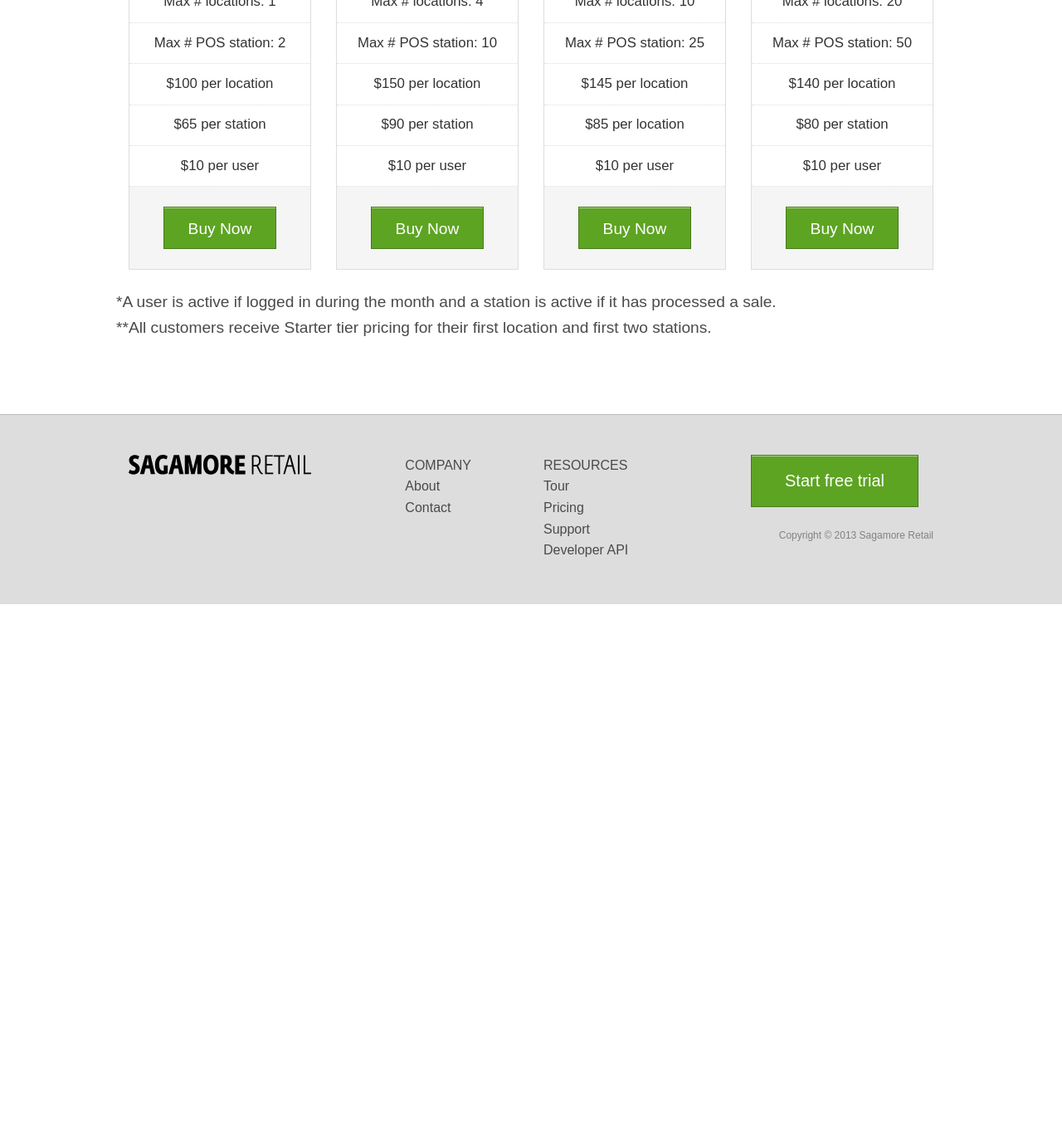
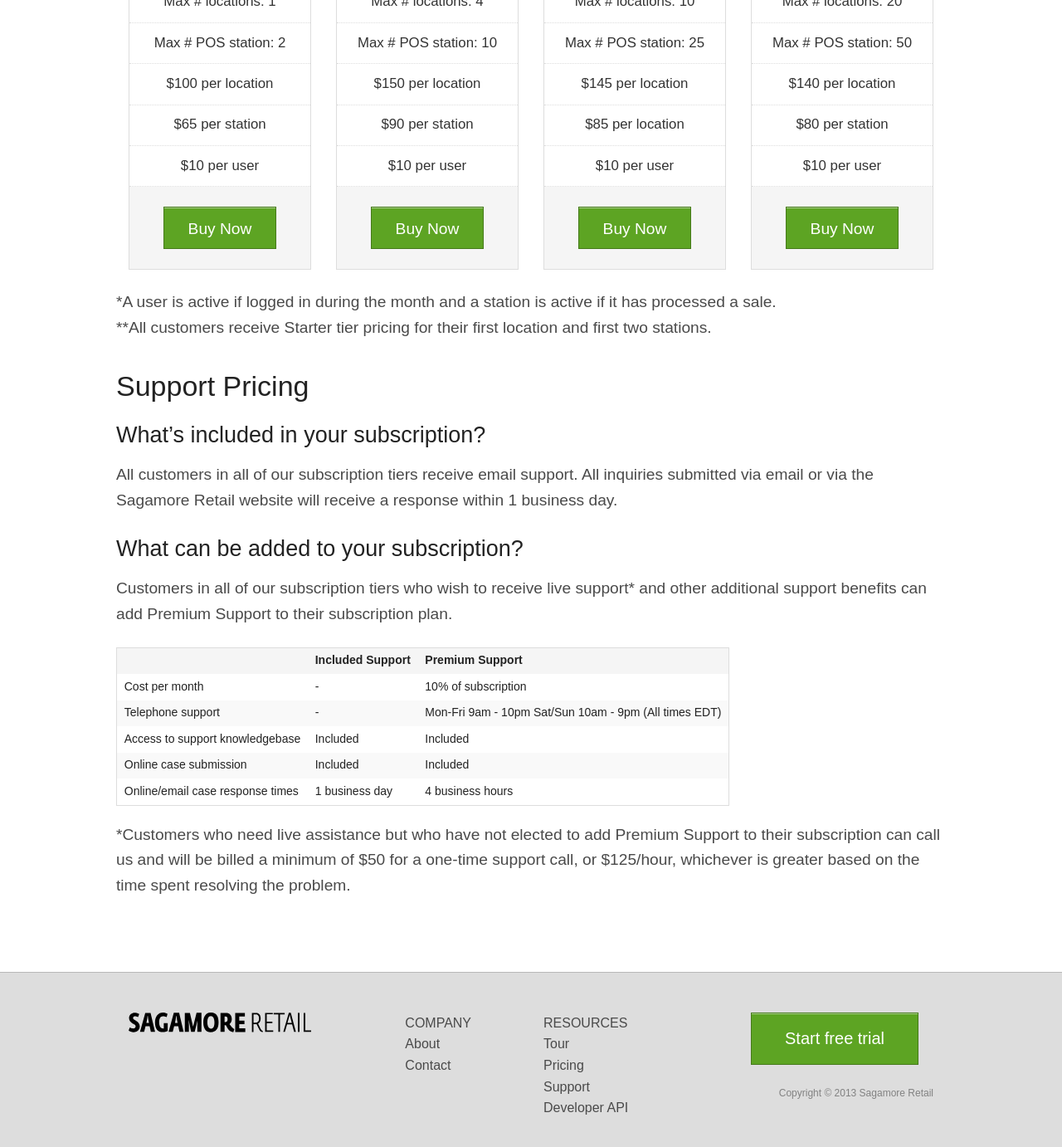
Before and after one commit to jitendrac/sagamore.github.com, a Jekyll site: the page built from v2/pricing.html, in a window 1280 px wide and 1400 px high, scrolled down 415 px. Shown: the top 1382 px of the window at 83% size. Built offline with Jekyll 4.4.1, drawn with Linux system fonts in a browser that asks for light colours; before the commit the page ends 1143 px from its top, so only the background shows below that; some of the changed text lies outside the part shown.

Commit message:
add support pricing

```diff
--- a/v2/pricing.html
+++ b/v2/pricing.html
@@ -25,7 +25,7 @@
 		<div class="large-3 columns">
 			<ul class="pricing-table">
 				<li class="title">Basic</li>
-				<li class="price"><span class="price-start">Starting At</span><br>$175</li>
+				<li class="price"><span class="price-start">Starting At</span><br>$500</li>
 				<li class="bullet-item">Max # locations: 4</li>
 				<li class="bullet-item">Max # POS station: 10</li>
 				<li class="bullet-item">$150 per location</li>
@@ -37,7 +37,7 @@
 		<div class="large-3 columns">
 			<ul class="pricing-table">
 				<li class="title">Professional</li>
-				<li class="price"><span class="price-start">Starting At</span><br>$175</li>
+				<li class="price"><span class="price-start">Starting At</span><br>$1,200</li>
 				<li class="bullet-item">Max # locations: 10</li>
 				<li class="bullet-item">Max # POS station: 25</li>
 				<li class="bullet-item">$145 per location</li>
@@ -49,7 +49,7 @@
 		<div class="large-3 columns">
 			<ul class="pricing-table">
 				<li class="title">Enterprise</li>
-				<li class="price"><span class="price-start">Starting At</span><br>$175</li>
+				<li class="price"><span class="price-start">Starting At</span><br>$2,530</li>
 				<li class="bullet-item">Max # locations: 20</li>
 				<li class="bullet-item">Max # POS station: 50</li>
 				<li class="bullet-item">$140 per location</li>
@@ -60,7 +60,50 @@
 		</div>
 	</div>
 	<div class="row">
-		<p>*A user is active if logged in during the month and a station is active if it has processed a sale.<br>
-			**All customers receive Starter tier pricing for their first location and first two stations.</p>
-		</div>
+		<p>*A user is active if logged in during the month and a station is active if it has processed a sale.<br>**All customers receive Starter tier pricing for their first location and first two stations.</p>
 	</div>
+	<div class="row">
+		<h2>Support Pricing</h2>
+		<h3>What’s included in your subscription?</h3>
+		<p>All customers in all of our subscription tiers receive email support. All inquiries submitted via email or via the Sagamore Retail website will receive a response within 1 business day.</p>
+		<h3>What can be added to your subscription?</h3>
+		<p>Customers in all of our subscription tiers who wish to receive live support* and other additional support benefits can add Premium Support to their subscription plan.</p>
+		<table>
+  <thead>
+    <tr>
+      <th></th>
+      <th>Included Support</th>
+      <th>Premium Support</th>
+    </tr>
+  </thead>
+  <tbody>
+    <tr>
+      <td>Cost per month</td>
+      <td>-</td>
+      <td>10% of subscription</td>
+    </tr>
+    <tr>
+      <td>Telephone support</td>
+      <td>-</td>
+      <td>Mon-Fri 9am - 10pm  Sat/Sun 10am - 9pm (All times EDT)</td>
+    </tr>
+    <tr>
+      <td>Access to support knowledgebase</td>
+      <td>Included</td>
+      <td>Included</td>
+    </tr>
+        <tr>
+      <td>Online case submission</td>
+      <td>Included</td>
+      <td>Included</td>
+    </tr>
+        <tr>
+      <td>Online/email case response times</td>
+      <td>1 business day</td>
+      <td>4 business hours</td>
+    </tr>
+  </tbody>
+</table>
+		<p>*Customers who need live assistance but who have not elected to add Premium Support to their subscription can call us and will be billed a minimum of $50 for a one-time support call, or $125/hour, whichever is greater based on the time spent resolving the problem.</p>
+	</div>
+</div>
```
